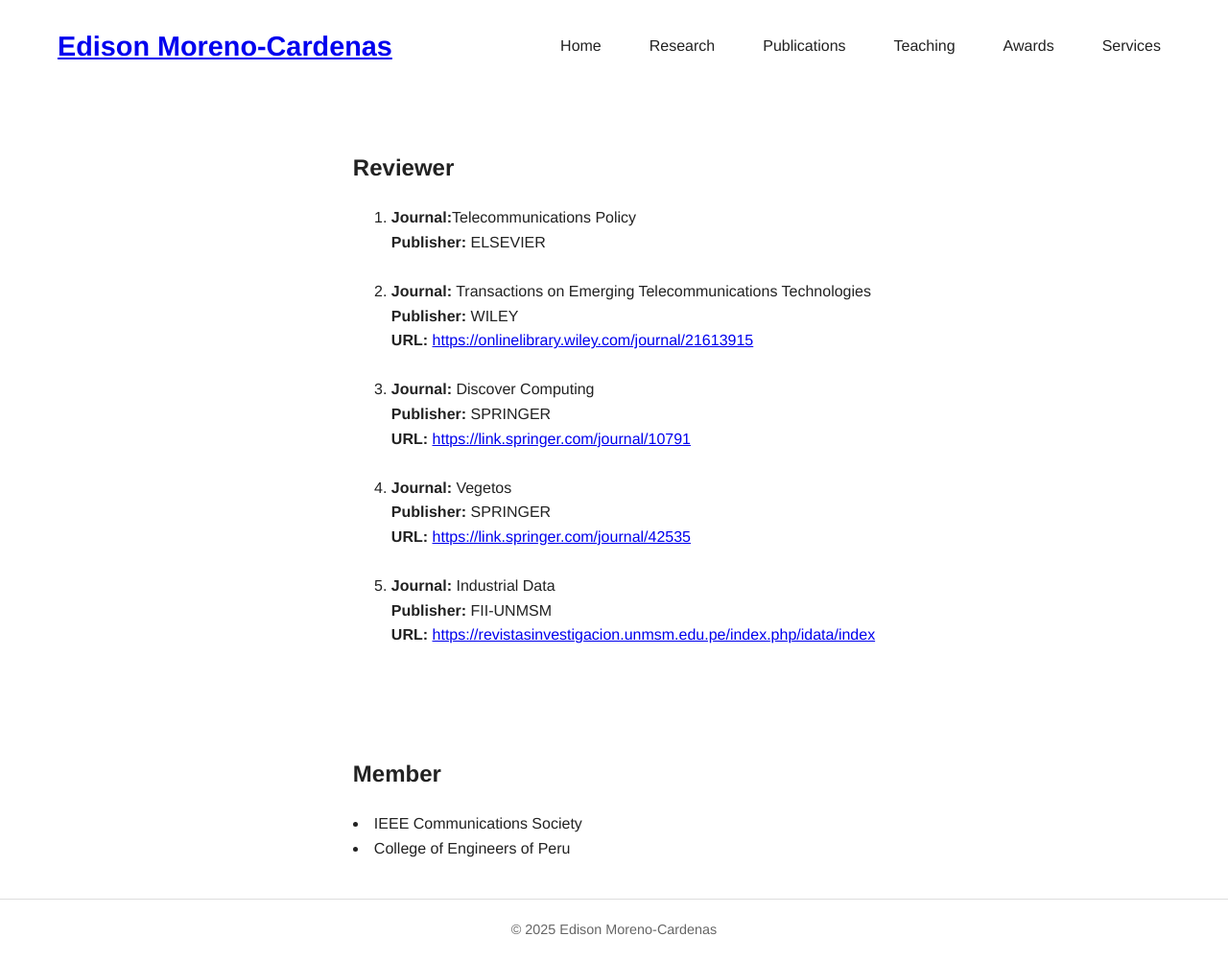
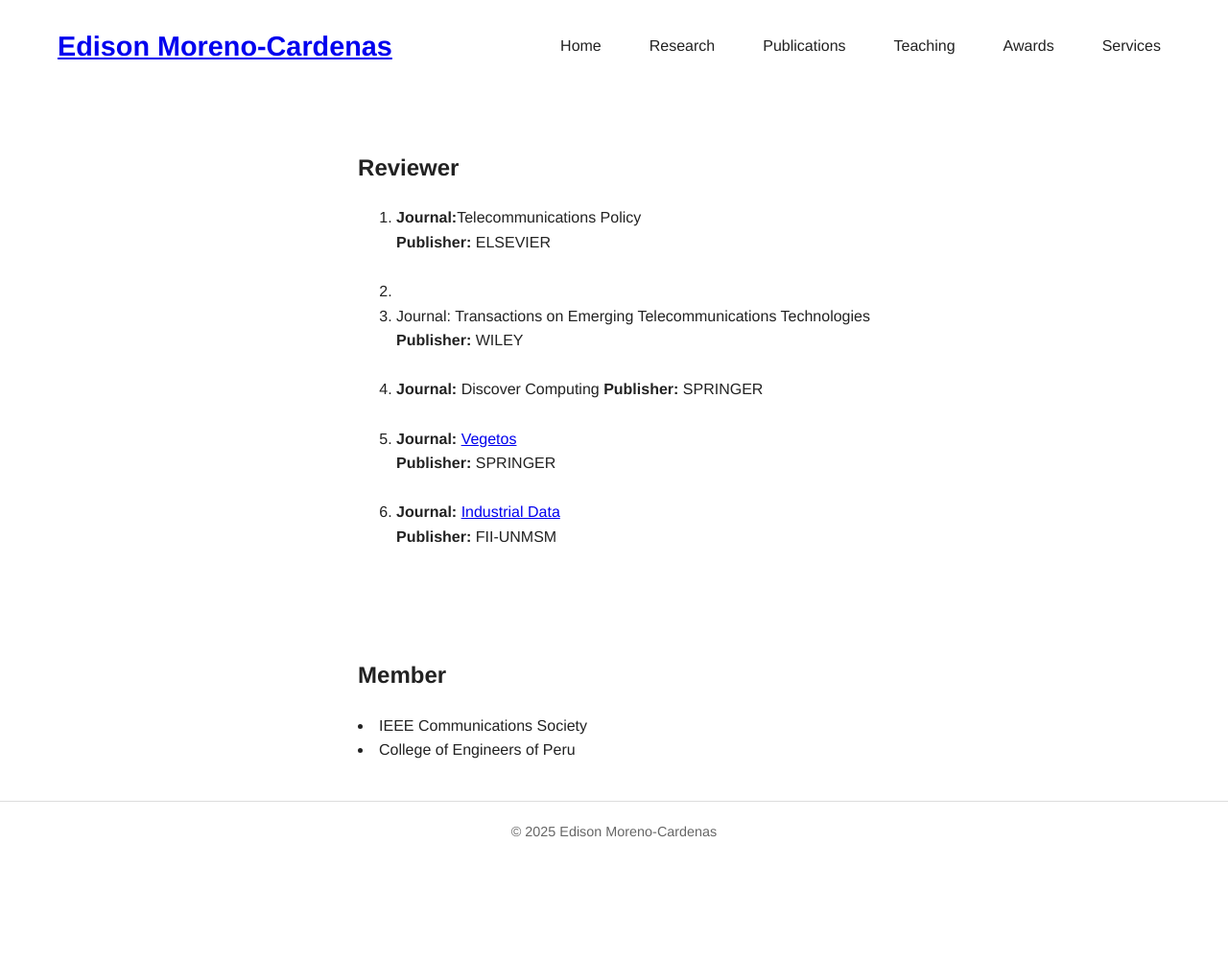
Before and after one commit to edisonmorenocardenas/edisonmorenocardenas.github.io, a Jekyll site: the page built from service.html, in a window 1280 px wide. Shown: the whole page at 96% size. Built offline with Jekyll 4.4.1, drawn with Linux system fonts in a browser that asks for light colours; after the commit the page ends 900 px from its top, so only the background shows below that.

Commit message:
Actualizar contenido de

```diff
--- a/service.html
+++ b/service.html
@@ -13,27 +13,32 @@ title: "Services"
       <strong>Publisher:</strong> ELSEVIER<br>
     <br>
     <li>
-      <strong>Journal:</strong> Transactions on Emerging Telecommunications Technologies<br>
+    <li>
+      Journal:
+      <strong>
+      </strong><a href="https://onlinelibrary.wiley.com/journal/21613915" target="_blank" style="text-decoration: none; color: inherit;">
+        Transactions on Emerging Telecommunications Technologies</a>
+      </strong>
+      <br>
       <strong>Publisher:</strong> WILEY<br>
-      <strong>URL:</strong> <a href="https://onlinelibrary.wiley.com/journal/21613915" target="_blank">https://onlinelibrary.wiley.com/journal/21613915</a>
+    <br>
+    <li>
+      <strong>Journal:</strong> <a href="https://link.springer.com/journal/10791" target="_blank" style="text-decoration: none; color: inherit;">
+      Discover Computing</a>
+      <strong>Publisher:</strong> SPRINGER<br>
     </li>
     <br>
     <li>
-      <strong>Journal:</strong> Discover Computing<br>
+      <strong>Journal:</strong> <a href="https://link.springer.com/journal/42535" target="_blank">
+      Vegetos</a>
+      <br>
       <strong>Publisher:</strong> SPRINGER<br>
-      <strong>URL:</strong> <a href="https://link.springer.com/journal/10791" target="_blank">https://link.springer.com/journal/10791</a>
     </li>
     <br>
     <li>
-      <strong>Journal:</strong> Vegetos<br>
-      <strong>Publisher:</strong> SPRINGER<br>
-      <strong>URL:</strong> <a href="https://link.springer.com/journal/42535" target="_blank">https://link.springer.com/journal/42535</a>
-    </li>
-    <br>
-    <li>
-      <strong>Journal:</strong> Industrial Data<br>
+      <strong>Journal:</strong> <a href="https://revistasinvestigacion.unmsm.edu.pe/index.php/idata/index" target="_blank">Industrial Data</a>
+      <br>
       <strong>Publisher:</strong> FII-UNMSM<br>
-      <strong>URL:</strong> <a href="https://revistasinvestigacion.unmsm.edu.pe/index.php/idata/index" target="_blank">https://revistasinvestigacion.unmsm.edu.pe/index.php/idata/index</a>
     </li>
   </ol>
 
```
